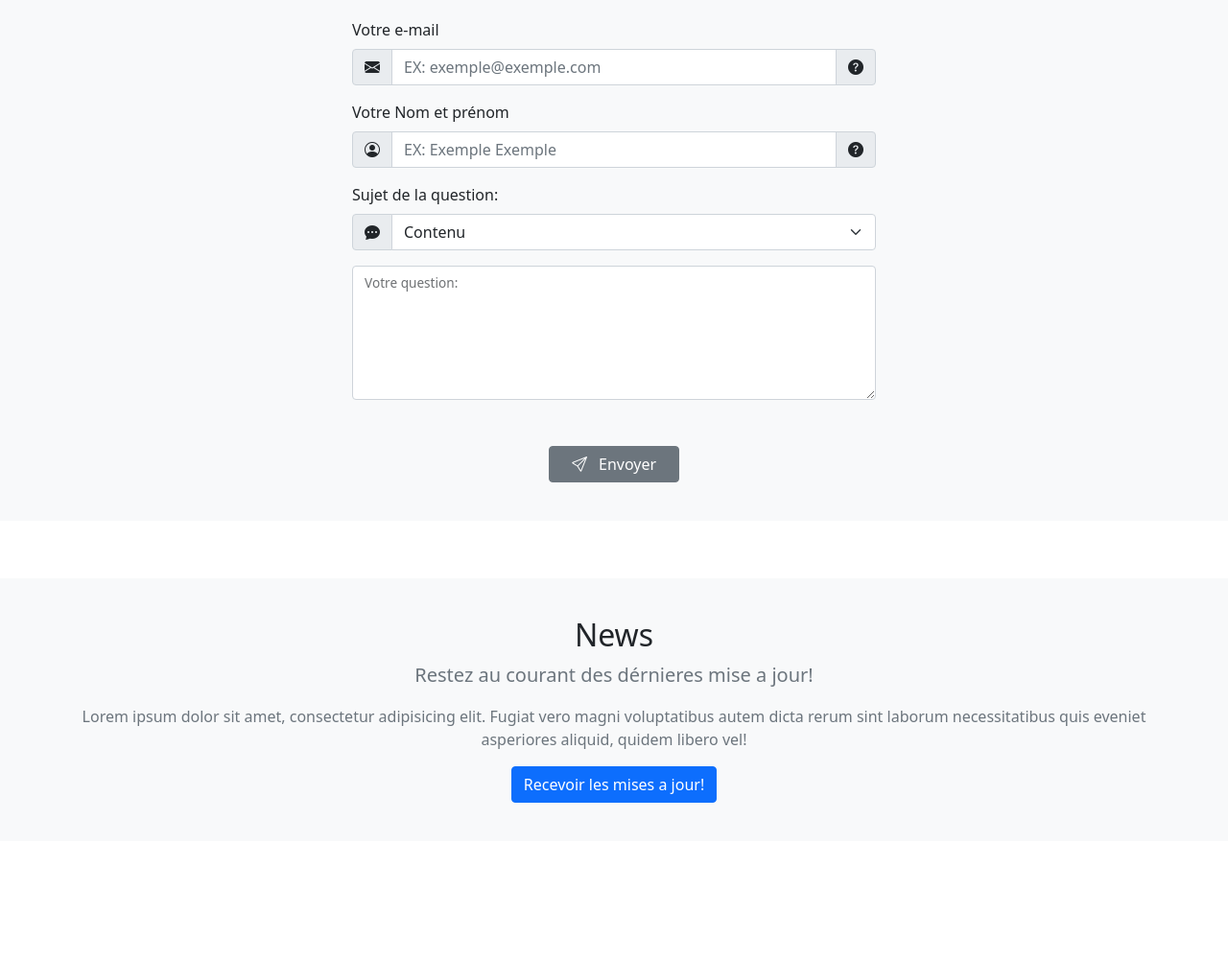
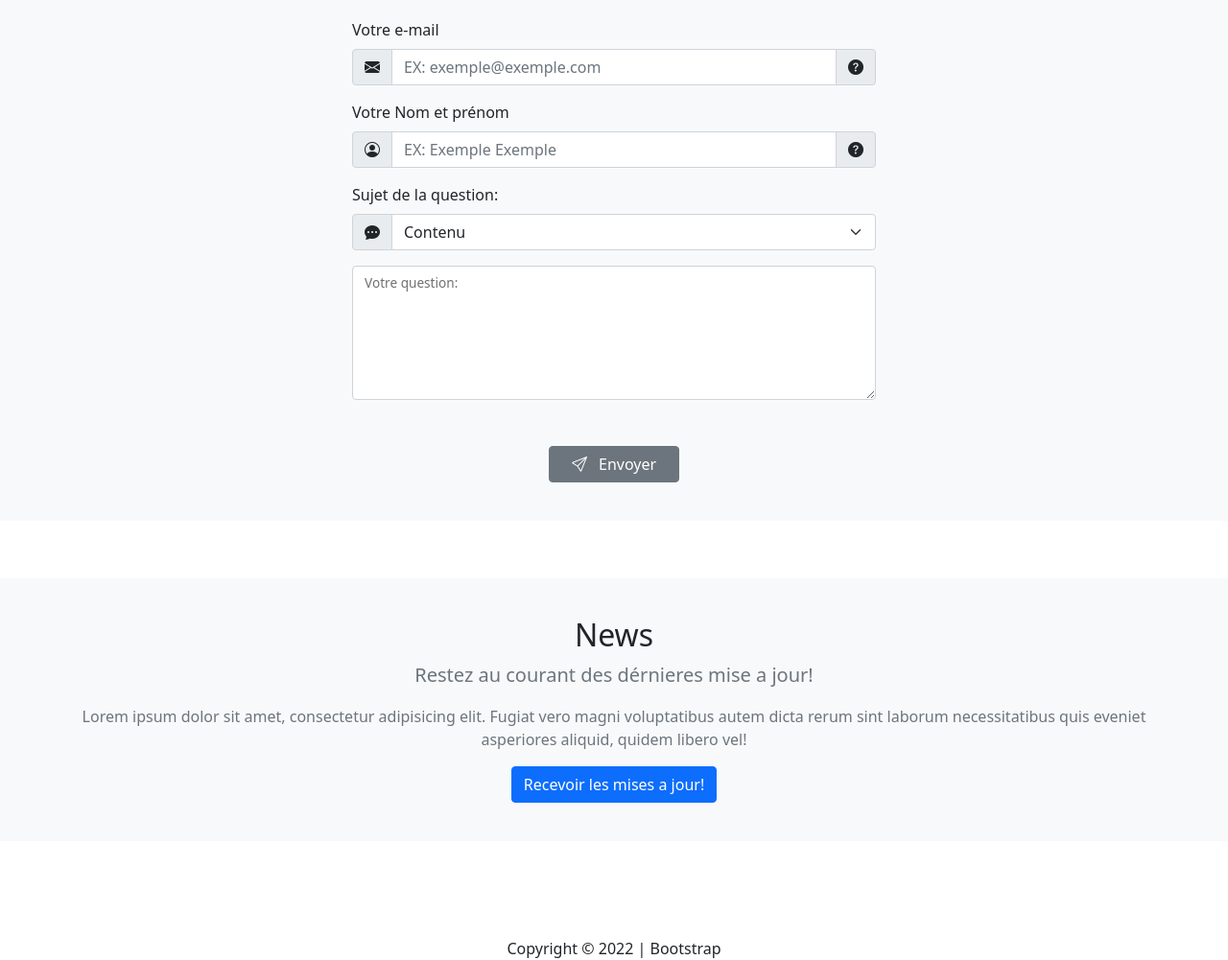
Before and after one commit to Caroline-JTF/Bootstrap, a plain HTML site: page index.html in a window 1280 px wide. Shown: the part 2733-3734 px from the top of the page at 96% size. Before the commit the page ends 3670 px from the top, so only its background shows below. Drawn offline with nearby package versions, Linux system fonts and the light colour scheme.

Commit message:
ajout du copyright

```diff
--- /dev/null
+++ b/app.js
@@ -0,0 +1,21 @@
+var tooltipTriggerList = [].slice.call(
+    document.querySelectorAll('[data-bs-toggle="tooltip"]')
+);
+var tooltipList = tooltipTriggerList.map(function (
+    tooltipTriggerEl
+) {
+    return new bootstrap.Tooltip(tooltipTriggerEl);
+});
+
+//afficher année en cours sur le copyright
+
+function displayYear (){
+    let date = new Date();
+    let copyright = document.getElementById('copyright');
+
+    date = date.getFullYear();
+
+    return copyright.innerText = 'Copyright © ' + date + ' | Bootstrap';
+}
+
+displayYear();
--- a/index.html
+++ b/index.html
@@ -421,19 +421,10 @@
         </div>
     </section>
 
-    <script src="https://cdn.jsdelivr.net/npm/bootstrap@5.1.3/dist/js/bootstrap.bundle.min.js"
-        integrity="sha384-ka7Sk0Gln4gmtz2MlQnikT1wXgYsOg+OMhuP+IlRH9sENBO0LRn5q+8nbTov4+1p"
-        crossorigin="anonymous"></script>
-    <script>
-        var tooltipTriggerList = [].slice.call(
-            document.querySelectorAll('[data-bs-toggle="tooltip"]')
-        );
-        var tooltipList = tooltipTriggerList.map(function (
-            tooltipTriggerEl
-        ) {
-            return new bootstrap.Tooltip(tooltipTriggerEl);
-        });
-    </script>
+    <footer id="copyright"></footer>
+
+    <script src="https://cdn.jsdelivr.net/npm/bootstrap@5.1.3/dist/js/bootstrap.bundle.min.js" integrity="sha384-ka7Sk0Gln4gmtz2MlQnikT1wXgYsOg+OMhuP+IlRH9sENBO0LRn5q+8nbTov4+1p" crossorigin="anonymous"></script>
+    <script src="app.js"></script>
 
 
 </body>
--- a/style.css
+++ b/style.css
@@ -2,3 +2,8 @@ section {
     margin: 60px 0;
     padding: 40px 0;
   }
+
+  footer{
+    margin-top: 100px;
+    text-align: center;
+  }
```
